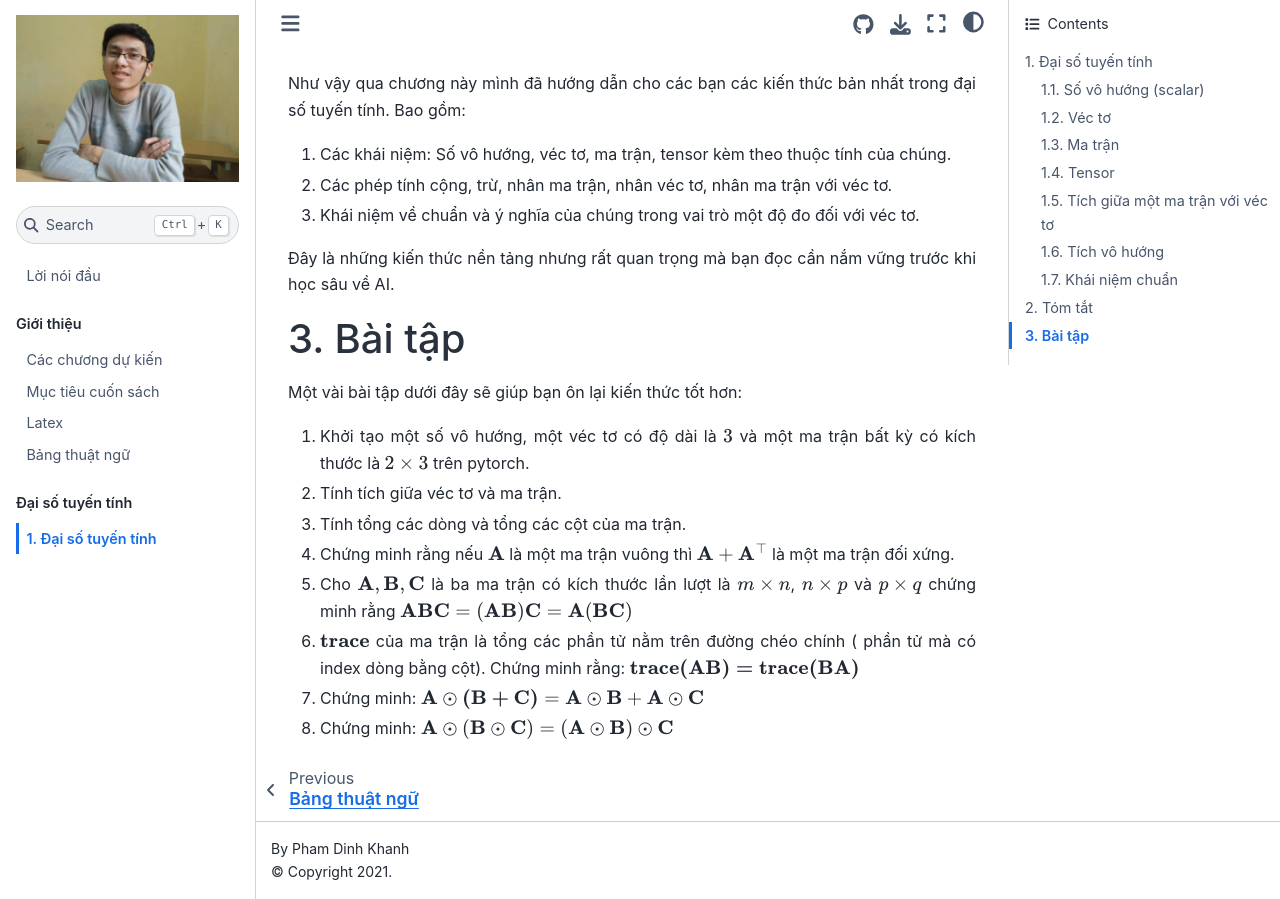
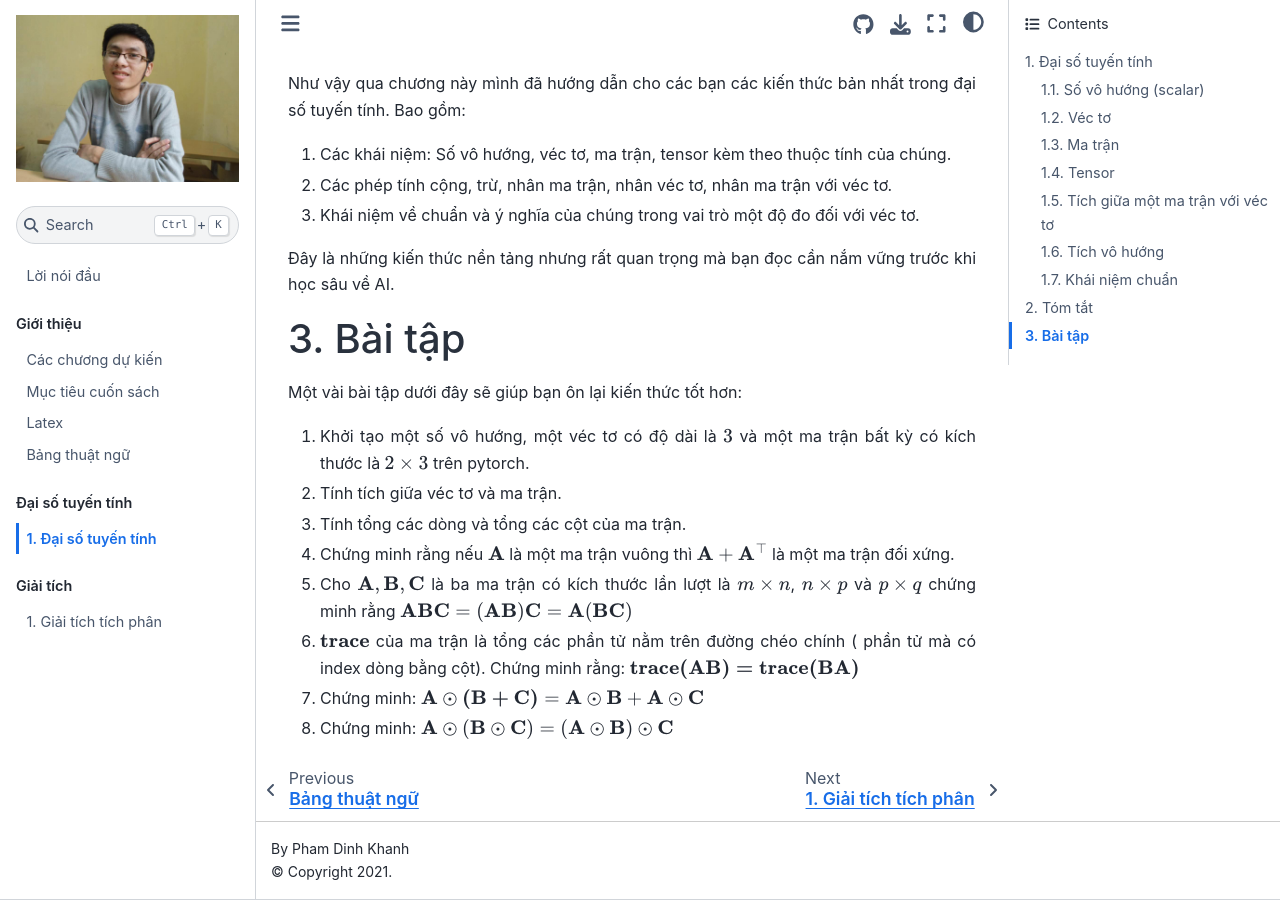
Before and after one commit to phamdinhkhanh/deepai-book, a Jupyter Book: the page built from book/ch_algebra/appendix_algebra.md, in a window 1280 px wide and 900 px high, scrolled down 11714 px. Built offline with Jupyter Book 1.0.4 settings and Sphinx 7.4.7 and the Sphinx Book theme 1.1.4, drawn with Linux system fonts in a browser that asks for light colours; some of the changed lines change nothing that is shown.

Commit message:
matrix calculus

```diff
--- a/book/_toc.yml
+++ b/book/_toc.yml
@@ -31,12 +31,12 @@
       #   - file: ch_data_processing/titanic_numeric
     # - file: ch_data_processing/timeseries_data
 
-# - part: Giải tích
-#   chapters:
-#     - file: ch_calculus/appendix_calculus
-#       # sections:
-#         # - file: ch_model/decision_tree
-#     # - file: ch_model/deep_learning
+- part: Giải tích
+  chapters:
+    - file: ch_calculus/appendix_calculus
+      # sections:
+        # - file: ch_model/decision_tree
+    # - file: ch_model/deep_learning
 
 # - part: Xác suất
 #   chapters:
--- a/book/ch_calculus/appendix_calculus.md
+++ b/book/ch_calculus/appendix_calculus.md
@@ -12,32 +12,34 @@
 
 # 1. Giải tích tích phân
 
-Thực ra con người đã ứng dụng giải tích tích phân từ rất lâu trong đo đạc diện tích. Tính diện tích hình vuông, hình chữ nhật thì khá đơn giản nhưng làm sao để tính được diện tích của hình tròn? Người xưa đã biết cách chia nhỏ hình tròn thành những miếng bánh bằng nhau bằng những lát cắt đi qua tâm hình tròn. Sau đó xếp chúng lại theo hình răng cưa để thu được một hình chữ nhật. Dựa trên hình chữ nhật để tìm ra công thức tính diện tích hình tròn. Cách làm như vậy được gọi là phương pháp vét cạn.
+Trên thực tế, con người đã ứng dụng giải tích tích phân từ rất lâu trong đo đạc diện tích. Tính diện tích hình vuông, hình chữ nhật thì khá đơn giản nhưng làm sao để tính được diện tích của hình tròn? Người xưa đã biết cách chia nhỏ hình tròn thành những phần bằng nhau thông qua những lát cắt đi qua tâm. Sau đó xếp chúng lại theo hình răng cưa để thu được một hình _xấp xỉ_ chữ nhật, từ đó tìm ra công thức tính diện tích hình tròn. Số lượng các lát chia càng nhiều thì giá trị diện tích hình chữ nhật càng tiệm cận tới giá trị thật. Phương pháp như vậy được gọi là _vét cạn_.
 
-![]()
+![](https://imgur.com/6NN44jC.png)
 
-Ngày nay việc với sự phát triển của _giải tích tích phân_ thì việc tính diện tích hình tròn không còn là một vấn đề quá khó. Từ phương trình hình tròn:
+Ngày nay _giải tích tích phân_ cho phép chúng ta tính diện tích hình tròn một cách nhẹ nhàng.
+
+![](https://i.imgur.com/pcKqwdF.png)
+
+Chẳng hạn để tính diện tích hình tròn thì từ phương trình hình tròn:
 
 $$x^2+ y^2 = R^2$$
 
 Ta sẽ tìm cách thể biểu diễn $y$ theo $x$ trên miền $[-R, R]$. Đối với nửa đường tròn nằm trên trục $y=0$:
 
-$$y = f(x) = \sqrt{R^2-x^2}$$
+$$y = f_{1}(x) = \sqrt{R^2-x^2}$$
 
 và nửa đường tròn dưới trục $y=0$:
 
-$$y = f(x) = -\sqrt{R^2-x^2}$$
+$$y = f_{2}(x) = -\sqrt{R^2-x^2}$$
 
-Diện tích của hình tròn sẽ được tính thông qua công thức tích phân của hàm $y=f(x)$:
+Diện tích của hình tròn sẽ được tính thông qua công thức tích phân của hàm $y=f_{1}(x)$ và nhân đôi do đối xứng qua trục $y=0$:
 
-$$\text{area} = 2\int_{-R}^{R} f(x) dx
+$$\text{S} = 2\int_{-R}^{R} f(x) dx
 $$
 
 Ngoài tính diện tích hình tròn, _giải tích tích phân_ còn giúp ta tính được rất nhiều các hình phức tạp khác miễn là chúng ta biết được phương trình tường minh của chúng. Ngoài ra nó còn được dùng để  xác định phân phối xác suất của biến và tính toán xác suất của các sự kiện trên một miền xác định dựa trên phân phối xác suất.
 
 Qua các ví dụ trên chúng ta có thể thấy _giải tích tích phân_ đóng vai trò quan trọng như thế nào trong thực tiễn.
-
-+++ {"id": "3gC86iIroTcK"}
 
 # 2. Giải tích vi phân
 
@@ -67,26 +69,21 @@
 
 ## 2.1. Những đạo hàm cơ bản
 
-Trên thực tế thì chúng ta có một bảng mẫu có sẵn của một số đạo hàm cơ bản, đây là những đạo hàm đã được chứng minh và chúng ta có thể sử dụng chúng như cơ sở để tính những đạo hàm khác:
+Chúng ta có một bảng mẫu về đạo hàm của một số hàm có sẵn, đây là những công thức đạo hàm đã được chứng minh và chúng ta có thể sử dụng chúng làm cơ sở để tính những đạo hàm phức tạp hơn. Điều này cũng gần giống như để tính phép nhân hai chữ số chúng ta phải dựa trên bảng cửu chương:
 
-| Phương trình      | Đạo hàm |
-| ----------- | ----------- |
-| $\frac{dx^a}{dx}$     | $ax^{a-1}$ |
-| $\frac{de^x}{dx}$     | $e^{x}$ |
-| $\frac{da^x}{dx}$     | $a^{x} \ln{a}$ |
-| $\frac{d\ln x}{dx}$     | $\frac{1}{x}$ |
-| $\frac{d \sin(x)}{dx}$     | $\cos x$ |
-| $\frac{d \cos(x)}{dx}$     | $-\sin x$ |
-| $\frac{d \tan(x)}{dx}$     | $1+\tan^{2}(x)$ |
-| $\frac{d \arcsin(x)}{dx}$     | $\frac{1}{\sqrt{1-x^2}}$ |
-| $\frac{d \arccos(x)}{dx}$     | $\frac{-1}{\sqrt{1-x^2}}$ |
-| $\frac{d \arctan(x)}{dx}$     | $\frac{1}{1+x^2}$ |
+| Phương trình     | Đạo hàm | Phương trình | Đạo hàm |
+| ----------- | ----------- | ----------- | ----------- |
+| $\frac{dx^a}{dx}$     | $ax^{a-1}$ | $\frac{de^x}{dx}$     | $e^{x}$ |
+| $\frac{da^x}{dx}$     | $a^{x} \ln{a}$ | $\frac{d\ln x}{dx}$     | $\frac{1}{x}$ |
+| $\frac{d \sin(x)}{dx}$     | $\cos x$ | $\frac{d \cos(x)}{dx}$     | $-\sin x$ |
+| $\frac{d \tan(x)}{dx}$     | $1+\tan^{2}(x)$ | $\frac{d \arcsin(x)}{dx}$     | $\frac{1}{\sqrt{1-x^2}}$ |
+| $\frac{d \arccos(x)}{dx}$     | $\frac{-1}{\sqrt{1-x^2}}$ | $\frac{d \arctan(x)}{dx}$     | $\frac{1}{1+x^2}$ |
 
-Trong công thức $f(x) = x^2+2x$ ở trên ta thấy đạo hàm của hàm số  sấp xỉ 22. Đạo hàm của $f(x)$ cũng chính là $f'(x)=2x+2$ và cũng trả ra giá trị là 22. Như vậy công thức lim đã tính ra giá trị gần đúng của đạo hàm.
+Trong công thức $f(x) = x^2+2x$ ở trên ta thấy đạo hàm của hàm số  xấp xỉ 22. Đạo hàm của $f(x)$ cũng chính là $f'(x)=2x+2$ và cũng trả ra giá trị là 22. Như vậy công thức lim đã tính ra giá trị gần đúng của đạo hàm.
 
 ## 2.2. Các qui tắc đạo hàm
 
-Ở trên là những đạo hàm của những hàm cơ bản . Ngoài ra chúng ta có các qui tắc đạo hàm như bên dưới để thực thi tính toán đạo hàm với những hàm phức tạp hơn. Để rút gọn mình ký hiệu $\frac{d f(x)}{d x} \triangleq f'$ và  $\frac{d f(g(x))}{d g(x)} \triangleq f'(g)$:
+Ở trên là những đạo hàm của những hàm cơ bản . Ngoài ra chúng ta có các qui tắc đạo hàm như bên dưới để thực thi tính toán các đạo hàm của tổng, tích, phân số  và đạo hàm hàm hợp. Để rút gọn mình ký hiệu $\frac{d f(x)}{d x} \triangleq f'$ và  $\frac{d f(g(x))}{d g(x)} \triangleq f'(g)$:
 
 * Tổng đạo hàm:
 
@@ -106,59 +103,69 @@
 $$(f(g(x)))' = f_{g}'g'(x)$$
 
 ## 2.3. Khai triển taylor
-Là một trong những công thức nền của giải tích vi phân, khai triển taylor cho phép ta chứng minh được nhiều công thức quan trọng trong đó có công thức khai triển hàm $\sin x, \cos x, $e^{x}, \dots$ và rất nhiều các hàm số khác. Vậy khai triển taylor là gì?
+Là một trong những công thức nền của giải tích vi phân, khai triển taylor cho phép ta tạo ra được biểu diễn xấp xỉ của nhiều công thức quan trọng trong giải tích như các biểu diễn hàm $\sin x, \cos x, e^{x}, \dots$ và rất nhiều các hàm số khác. Bạn cũng có thể dùng công thức taylor để chứng minh các hằng đẳng thức trong lượng giác và chứng minh các bất đẳng thức trong giải tích.
 
-Khai triển taylor là một công thức cho phép chúng ta tính toán giá trị của hàm số thông qua các giá trị đạo hàm bậc cao của nó. Cụ thế nếu hàm $f(x): \mathbb{R} \mapsto \mathbb{R}$. Khi đó khai triển taylor của hàm $f(x)$ có dạng:
+Trong công thức khai triển taylor chúng ta biểu diễn giá trị của hàm số thông qua các đạo hàm bậc cao của nó. Cụ thế nếu hàm $f(x): \mathbb{R} \mapsto \mathbb{R}$. Khi đó khai triển taylor của hàm $f(x)$ có dạng:
 
-$$f(x) = f(x_0) + f'(x_0)(x-x_0) + \frac{f''(x_0)}{2!}(x-x_0)^2 + \dots + \frac{f^{(n)}(x_0)}{n!} (x-x_0)^n + o((x-x_0)^{n})$$
+$$f(x) = f(x_0) + f'(x_0)(x-x_0) + \frac{f''(x_0)}{2!}(x-x_0)^2 + \dots + \frac{f^{(n)}(x_0)}{n!} (x-x_0)^n + O((x-x_0)^{n+1})$$
 
-Thành phần cuối cùng là hàm $o((x-x_0)^{n})$ là một hàm $o$ nhỏ của $(x-x_0)^n$. Giá trị của hàm này có tỷ số so với $(x-x_0)^{n}$ là bị chặn.
-Tức là với mọi giá trị $\epsilon > 0$ tuỳ ý (có thể rất nhỏ), luôn tồn tại một giá trị $N$ sao cho:
+Thành phần cuối cùng là hàm $O((x-x_0)^{n+1})$ là một hàm big $O$ của $(x-x_0)^{n+1}$. Giá trị của hàm này có tỷ số so với $(x-x_0)^{n+1}$ là bị chặn.
+Tức là khi giá trị của $x$ là lân cận của $x_0$, luôn tồn tại các số dương $\epsilon$ và $M$ sao cho:
 
-$$|o((x-x_0)^n)| < \epsilon (x-x_0)^n, \forall x > N$$
+$$|O((x-x_0)^{n+1})| < M (x-x_0)^{n+1},$$
 
-Hay nói cách khác: $\lim_{x \rightarrow x_0} \frac{o((x-x_0)^n)}{(x-x_0)^n} = 0$. Viết một cách ngắn gọn thì khai triển taylor có dạng:
+$\forall x$ thoả mãn $\epsilon > |x-x_0| > 0$
+
+Hay nói cách khác tỷ số giữa $|O((x-x_0)^{n+1})|$ và $(x-x_0)^{n+1}$ là bị chặn:
+
+$$\lim_{x \rightarrow x_0} \sup \frac{|O((x-x_0)^{n+1})|}{(x-x_0)^{n+1}} < M$$
+
+Viết một cách ngắn gọn thì khai triển taylor có dạng:
 
 $$f(x) = \sum_{i=0}^{+\infty} \frac{f^{(i)}(x_0)}{i!}(x-x_0)^i$$
 
-Ngoài ra ta từ khai triển taylor cũng cho phép ta chứng minh được công thức đạo hàm ở $(1)$. Bởi các nếu chỉ khai triển đến bậc nhất ta có:
+Ngoài ra ta từ khai triển taylor cũng cho phép ta chứng minh được công thức đạo hàm ở $(1)$. Bởi nếu chỉ khai triển đến bậc nhất ta có:
 
-$$f(x) = f(x_0) + f'(x_0)(x-x_0) + o(x-x_0)$$
+$$f(x) = f(x_0) + f'(x_0)(x-x_0) + O((x-x_0)^2)$$
 
-$$\begin{eqnarray}\lim_{x \rightarrow x_0} f'(x_0) & = & \lim_{x \rightarrow x_0} \frac{f(x)-f(x_0)}{x-x_0} + \lim_{x \rightarrow x_0} \frac{o(x-x_0)}{x-x_0} \\
+$$\begin{eqnarray}\lim_{x \rightarrow x_0} f'(x_0) & = & \lim_{x \rightarrow x_0} \frac{f(x)-f(x_0)}{x-x_0} + \lim_{x \rightarrow x_0} \frac{O(x-x_0)^{2}}{x-x_0} \\
 & = & \lim_{x \rightarrow x_0} \frac{f(x)-f(x_0)}{x-x_0}
 \end{eqnarray}$$
 
-Dòng thứ 2 là vì $\lim_{x \rightarrow x_0} \frac{o(x-x_0)}{x-x_0}=0$
+Dòng thứ 2 là vì
 
-## 2.4. Đạo hàm riêng
+$$\lim_{x \rightarrow x_0} |\frac{O(x-x_0)^2}{x-x_0}| = \lim_{x \rightarrow x_0} \frac{|O(x-x_0)^2|}{|x-x_0|} \leq \lim_{x \rightarrow x_0} \frac{M(x-x_0)^2}{|x-x_0|} = \lim_{x \rightarrow x_0} M|x-x_0| = 0$$
 
-Đối với một hàm số có đầu vào nhiều thì đạo hàm riêng sẽ được tính dựa trên từng chiều của hàm số đó. Chẳng hạn hàm $f(x_1, \dots, x_n)$ sẽ có đạo hàm riêng theo $x_i$ như sau:
+## 2.4. Đạo hàm riêng (partial derivative)
 
-$$\frac{d f(x_1, x_2 \dots, x_i, \dots, x_n)}{d x_i} = \lim_{\Delta \rightarrow 0} \frac{f(x_1, x_2 \dots, x_i+\Delta, \dots, x_n)- f(x_1, x_2 \dots, x_i, \dots, x_n)}{\Delta}$$
+Đối với một hàm số có nhiều đầu vào thì đạo hàm riêng sẽ coi các chiều khác là hằng số và tính đạo hàm dựa trên chiều biến đổi. Chẳng hạn hàm $f(x_1, \dots, x_n)$ sẽ có đạo hàm riêng theo $x_i$ như sau:
+
+$$\frac{\delta f(x_1, x_2 \dots, x_i, \dots, x_n)}{\delta x_i} = \lim_{\Delta \rightarrow 0} \frac{f(x_1, x_2 \dots, x_i+\Delta, \dots, x_n)- f(x_1, x_2 \dots, x_i, \dots, x_n)}{\Delta}$$
 
 Ta coi như các chiều còn lại khác $x_i$ là hằng số và đạo hàm theo chỉ $x_i$.
 
 Công thức đạo hàm riêng sẽ được sử dụng để tính gradient descent.
 
-## 2.5. gradient descent
+## 2.5. Gradient descent
 
 Gradient descent là đạo hàm của một hàm số theo một véc tơ. Đây là một công thức thường xuyên được sử dụng trong huấn luyện và cập nhật hệ số của mạng nơ ron. Bởi chúng ta hình dung mạng neural network sẽ tìm cách tối ưu hàm loss function theo các véc tơ hệ số ở từng layer. Do đó chúng ta cần tính gradient descent của hàm loss function theo véc tơ hệ số.
 
-$$\nabla_{\mathbf{w}} f(\mathbf{w}) = [\frac{d f(\mathbf{w})}{d w_1}, \frac{d f(\mathbf{w})}{d w_2}, \dots, \frac{d f(\mathbf{w})}{d w_n} ]^{\intercal}
+$$\nabla_{\mathbf{w}} f(\mathbf{w}) = [\frac{\delta f(\mathbf{w})}{\delta  w_1}, \frac{\delta  f(\mathbf{w})}{\delta  w_2}, \dots, \frac{\delta  f(\mathbf{w})}{\delta  w_n} ]^{\intercal}
 $$
 
 Lưu ý đây là véc tơ cột vì có dấu chuyển vị.
 
-Trong véc tơ gradient thì mỗi thành phần $\frac{d f(w_i)}{d w_i}$ là đạo hàm riêng của hàm $f(\mathbf{w})$ theo chiều $w_i$
+Trong véc tơ gradient thì mỗi thành phần $\frac{\delta f(w_i)}{\delta  w_i}$ là đạo hàm riêng của hàm $f(\mathbf{w})$ theo chiều $w_i$
 
-## 2.3. Công thức đạo hàm vector-value
+## 2.6. Công thức đạo hàm vector-value
 
 Có những véc tơ mà mỗi phần tử của nó là một hàm đối với biến $x$. Ví dụ $\mathbf{f}(x) = [f_1(x), f_2(x), \dots, f_n(x)]$. Khi đó đạo hàm của véc tơ cũng chính bằng đạo hàm của từng thành phần theo biến $x$.
 
 $$\frac{d \mathbf{f}(x)}{d x} = [\frac{d f_1(x)}{dx}, \dots ,\frac{d f_n(x)}{dx}]$$
 
-## 2.6. Đạo hàm vector-vector
+Lưu ý trong công thức trên hàm $f_i(x)$ là chỉ có một biến đầu vào $x$ nên ta sử dụng $d f_i(x)$ thay cho $\delta f_i(x)$. Đây là một qui ước mà bạn cần nhớ.
+
+## 2.7. Đạo hàm vector-vector
 
 Đạo hàm của một véc tơ hàm số $\mathbf{f(x)} = [f_1(x), \dots, f_n(x)]$ theo vector $\mathbf{x} = [x_1, \dots, x_m]$ chính là ma trận Jacobian.
 
@@ -179,15 +186,15 @@
 \end{matrix} \right]
 \end{eqnarray}$$
 
-Ở công thức dòng thứ hai thì $\nabla f_i(\mathbf{x})$ chính là một véc tơ cột và là gradient descent của hàm số $f_i$ theo véc tơ $\mathbf{x}$.
+Ở công thức dòng thứ hai thì $\nabla f_i(\mathbf{x})$ chính là một véc tơ cột và là gradient descent của hàm số $f_i(\mathbf{x})$ theo véc tơ $\mathbf{x}$.
 
-## 2.7. Lan truyền thuận (_feed forward_)
+## 2.8. Lan truyền thuận (_feed forward_)
 
-Mạng nơ ron network có kiến trúc gồm nhiều layer, mỗi layer bao gồm các unit node có tác dụng tính toán ra một chiều của dữ liệu tại layer đó.
+Mạng nơ ron network có kiến trúc gồm nhiều layers, mỗi layer bao gồm các unit nodes mà mỗi unit node đại diện cho một chiều đầu vào của dữ liệu tại layer đó.
 
 ![](https://imgur.com/m19Vtoi.png)
 
-**Hình 1**: Kiến trúc mạng nơ ron với hai layers. $x_1, x_2, x_3$ là các biến đầu vào, $\mathbf{W}$ là ma trận hệ số có $\mathbf{w}_{ij}$ là kết nối từ input thứ $j$ tới output là node thứ $j$. $b_2$ đại diện cho hệ số của giá trị mở rộng $1$. $f(h_i)$ chính là hàm số activation để tạo ra tính phi tuyến và tạo ra $u_i$. Những giá trị $u_i$ này được dùng để tính $s$.
+**Hình 1**: Kiến trúc mạng nơ ron với hai layers. $x_1, x_2, x_3$ là các biến đầu vào, $\mathbf{W}$ là ma trận hệ số có $\mathbf{w}_{ij}$ là kết nối từ input node thứ $j$ của layer trước tới output node thứ $j$ của layer liền sau. $b_2$ hệ số tự do không phụ thuộc vào dữ liệu. Giá trị được nhân với $b_2$ luôn cố định là $1$ và giá trị này được gọi là giá trị mở rộng. $f(h_i)$ chính là hàm activation để tạo ra tính phi tuyến cho mạng nơ ron. Đầu ra sau khi đi qua hàm activation là $u_i$ sẽ tiếp tục được dùng để tính phân phối xác suất dự báo ở sau cùng là $s$.
 
 Lan truyền thuận là quá trình từ input tính ra phân phối xác suất ở output. Ta có thể tóm tắt các bước tính lan này theo tuần tự công thức:
 
@@ -196,39 +203,38 @@
 3. Tính activation: $\mathbf{h} = f(z)$
 4. Tính output: $s = \mathbf{u}^{\intercal}\mathbf{h}$
 
-Các bước tính toán này có thể được tóm lược trong một sơ đồ.
+Các bước tính toán này có thể được tóm lược trong một sơ đồ tính toán (_computational graph_).
 
 ![](https://imgur.com/98Lq2Xc.png)
 
 Xuất phát từ $x$, các node $\odot$ là đại diện cho phép nhân và $\oplus$ đại diện cho phép cộng. Chiều của mũi tên thể hiện thứ tự tính toán.
 
-## 2.8. Chain rule trong lan truyền ngược _backpropagation_
+## 2.9. Chain rule trong lan truyền ngược (_backpropagation_)
 
-Quá trình backpropagation sẽ thực hiện tính toán gradient descent và cập nhật hệ số. Bước này nói một cách hoa mỹ có thể coi như _linh hồn _ của quá trình huấn luyện. Công thức lan truyền ngược backpropagation sẽ thực hiện hai việc:
+Quá trình backpropagation sẽ thực hiện tính toán gradient descent và cập nhật hệ số. backpropagation có thể coi như _linh hồn _ của quá trình huấn luyện các mạng nơ ron vì không có chúng, chúng ta không thể cập nhật hệ số mạng nơ ron (_weights_) để tiến tới các điểm cực trị địa phương. Công thức backpropagation sẽ thực hiện hai việc:
 
-* Tính toán gradient descent tại mỗi layers theo chiều từ cuối trở về đầu tiên. Vậy nên công thức này mới có tên gọi là backpropagation.
+* Tính toán gradient descent tại mỗi layer theo chiều từ cuối trở về đầu. Vậy nên công thức này mới có tên gọi là lan truyền ngược.
 
 * Cập nhật gradient descent tại mỗi layer theo giá trị được tính ở trên.
 
 ![](https://imgur.com/LWWkkPA.png)
 
-Chain rule trong backpropagation.
+Để tính được gradient descent trong backpropagation thì chúng ta dựa vào công thức chain rule. Chẳng hạn như trong sơ đồ trên, các node và mũi tên màu xanh dương sẽ đi ngược chiều với mũi tên màu đen là đại diện cho các gradient descent theo chain rule.
 
-Công thức chain rule sẽ được ứng dụng rất nhiều trong backpropagation. Chẳng hạn như trong sơ đồ trên, các node và mũi tên màu xanh dương sẽ đi ngược chiều với mũi tên màu đen là đại diện cho backpropagation.
-
-Giả sử ta xét qúa trình backpropagation tại một node cụ thể $\mathbf{h} = f(z)$.
+Giả sử ta xét qúa trình backpropagation tại một node cụ thể  có đầu vào là $\mathbf{z}$ và đầu ra là $\mathbf{h}$. $\mathbf{h} = f(\mathbf{z})$.
 
 ![](https://imgur.com/5b5GQuK.png)
 
 
-Để tính đạo hàm $\frac{\delta s}{\delta z}$ ta sẽ không tính được trực tiếp mà phải thông qua chain rule:
+Trong backpropagation, từ output $\mathbf{s}$, để tính đạo hàm $\frac{\delta s}{\delta z}$ ta sẽ không tính được trực tiếp mà phải thông qua các đạo hàm thành phần trong chain rule lần lượt là đạo hàm theo $\mathbf{h}$ và sau đó là theo $\mathbf{z}$:
+
 $$\frac{\delta s}{\delta z} = \frac{\delta s}{\delta \mathbf{h}} \frac{\delta \mathbf{h}}{\delta z}$$
 
-Những gradient được thực hiện tại node đó gọi là _local gradient_, gradient ở phía liền sau node là _downstream gradient_ và phía trước node là _upstream gradient_. Công thức trên có thể gói gọn lại thành
+Những gradient descent được thực hiện ngay tại node đó gọi là _local gradient_, gradient descent ở phía sau node là _downstream gradient_ và phía trước node là _upstream gradient_. Công thức trên có thể gói gọn thành:
 
 $$\text{downstream} = \text{upstream} \times \text{local}$$
 
-## 2.9. Một số công thức đạo hàm đáng nhớ
+## 2.10. Một số công thức đạo hàm đáng nhớ
 
 $\mathbf{A}$ là một ma trận và $\mathbf{x}$ là một véc tơ. Khi đó
 
@@ -244,7 +250,7 @@
 
 $$\nabla_{\mathbf{x}} \|\mathbf{x} \|^2 = \nabla_{\mathbf{x}} \mathbf{x}^\top \mathbf{x} = 2\mathbf{x}$$
 
-* Đạo hàm của tích véc tơ nhân với ma trận và nhân với véc tơ đó nhưng chuyển vị.
+* Đạo hàm của tích véc tơ nhân với ma trận và véc tơ (bạn sẽ gặp lại tích này trong phân tích suy biến).
 
 $$\nabla_{\mathbf{x}} \mathbf{x}^\top \mathbf{A} \mathbf{x} = (\mathbf{A} + \mathbf{A}^\top)\mathbf{x}$$
 
@@ -264,12 +270,12 @@
 8. Thực hiện khai triển taylor với lần lượt các hàm số $e^{x},
 \sin(x), \cos(x)$
 
-https://web.stanford.edu/class/cs224n/slides/cs224n-2020-lecture04-neuralnets.pdf
+# 4. Tài liệu tham khảo
 
-https://d2l.aivivn.com/chapter_preliminaries/calculus_vn.html#dao-ham-rieng
+1. [standford - cs224n](https://web.stanford.edu/class/cs224n/slides/cs224n-2020-lecture04-neuralnets.pdf)
 
-https://en.wikipedia.org/wiki/Matrix_calculus
+2. [d2l - đạo hàm riệng](https://d2l.aivivn.com/chapter_preliminaries/calculus_vn.html#dao-ham-rieng)
 
-https://en.wikipedia.org/wiki/Derivative
+3. [matrix calculus - wiki](https://en.wikipedia.org/wiki/Matrix_calculus)
 
-https://machinelearningcoban.com/math/
+4. [math - machine learning cơ bản](https://machinelearningcoban.com/math/)
```
